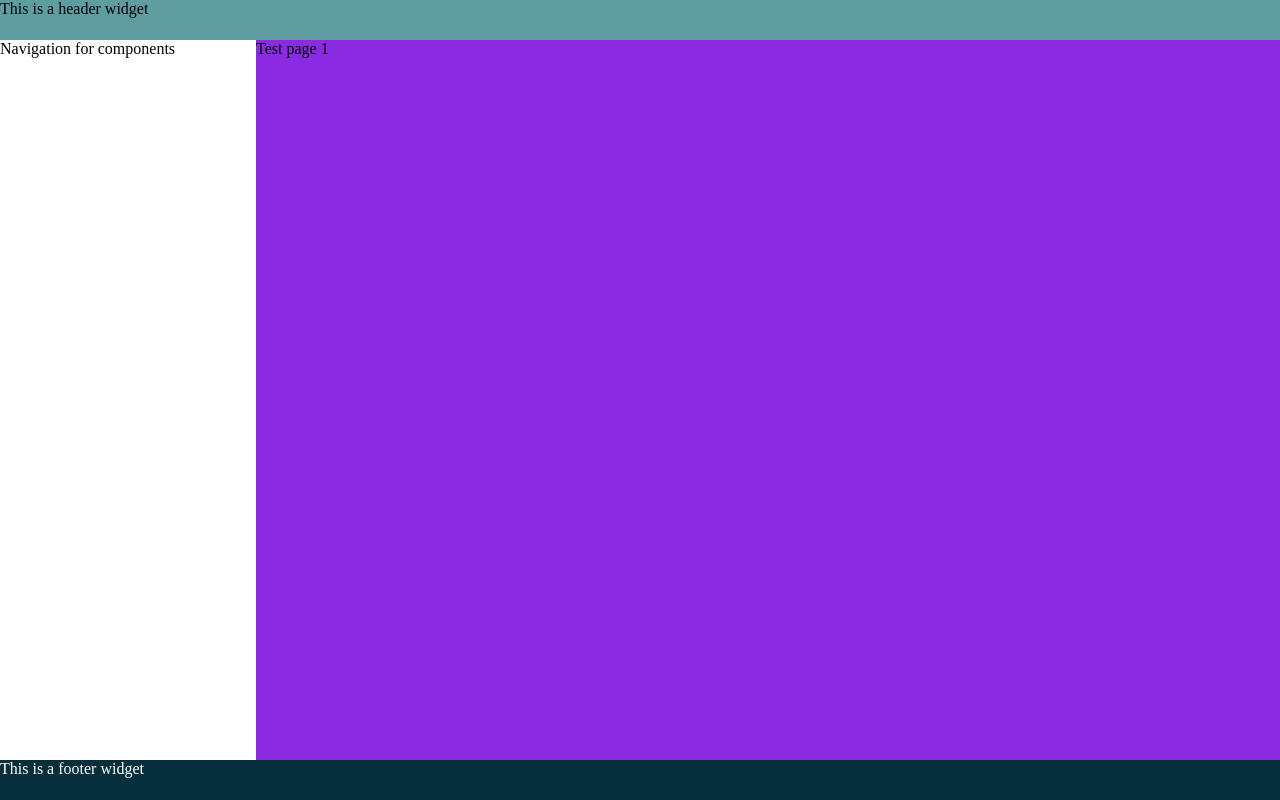
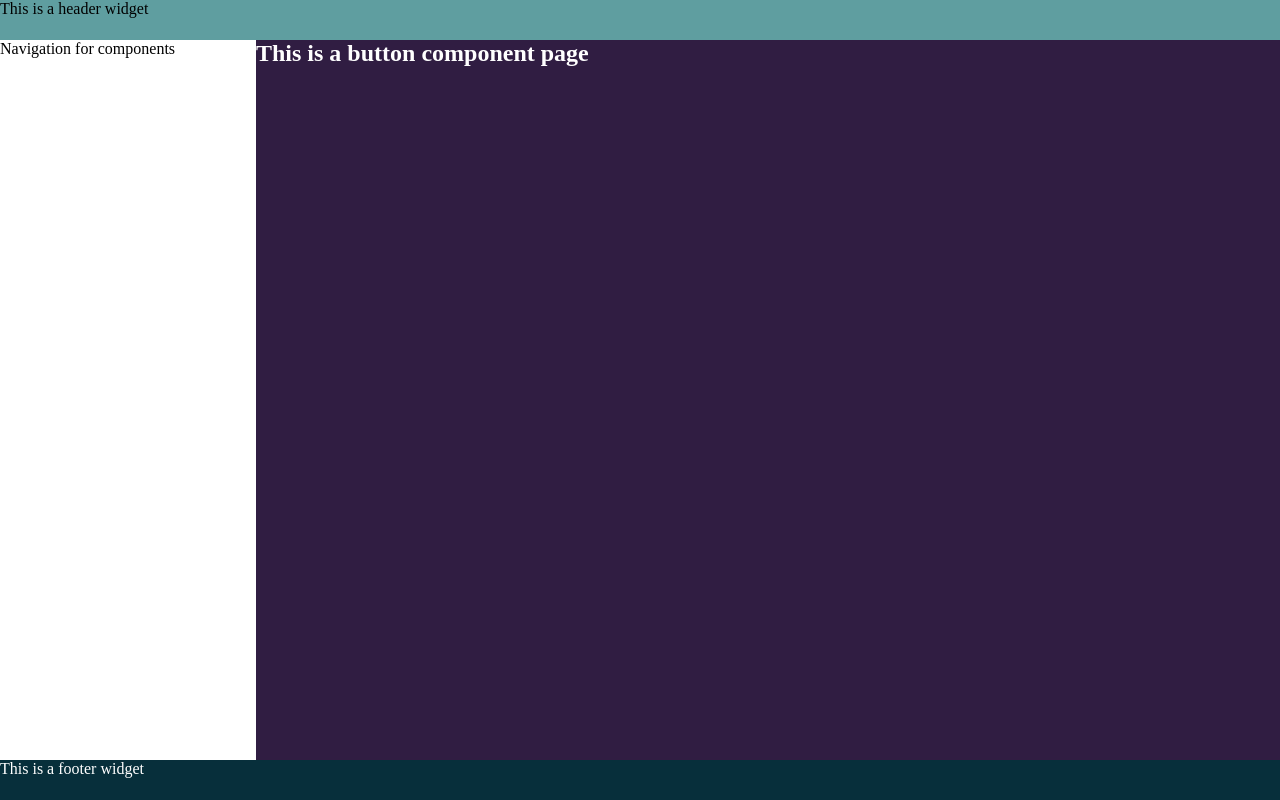
Before and after one commit to volodinSergey/my-ui-dashboard, a Vue app: page / in a window 1280 px wide. Built offline with nearby package versions, Linux system fonts and the light colour scheme.

Commit message:
[add: into pages, router]: added Button page to pages folder and button endpoint in router. Deleted two test pages]

```diff
--- a/src/Test.page.vue
+++ /dev/null
@@ -1,12 +0,0 @@
-<template>
-  <div>Test page 1</div>
-</template>
-
-<script setup lang="ts"></script>
-
-<style scoped>
-div {
-  height: 100%;
-  background-color: blueviolet;
-}
-</style>
--- a/src/Test2.page.vue
+++ /dev/null
@@ -1,7 +0,0 @@
-<script setup lang="ts"></script>
-
-<template>
-  <div>Test page 2</div>
-</template>
-
-<style scoped></style>
--- a/src/app/router/router.ts
+++ b/src/app/router/router.ts
@@ -1,11 +1,9 @@
 import { createRouter, createWebHistory } from 'vue-router'
 
-import TestPage from '../../Test.page.vue'
-import Test2Page from '../../Test2.page.vue'
+import ButtonPage from '@pages/Button.page.vue'
 
 const routes = [
-    { path: '/', component: TestPage },
-    { path: '/second', component: Test2Page },
+    { path: '/', component: ButtonPage },
 ]
 
 export const router = createRouter({
--- /dev/null
+++ b/src/pages/Button.page.vue
@@ -0,0 +1,14 @@
+<script setup lang="ts"></script>
+
+<template>
+  <section class="button-page">
+    <h1>This is a button component page</h1>
+  </section>
+</template>
+
+<style scoped lang="scss">
+.button-page {
+  background-color: rgb(48, 29, 66);
+  color: #fff;
+}
+</style>
```
Also changed, not shown: 1 other file (tests, documents, lock files or other folders).
